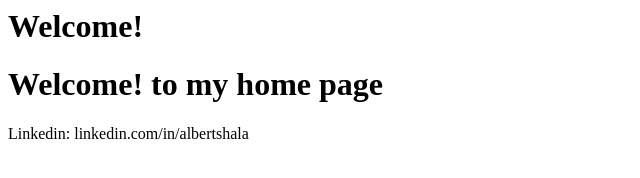
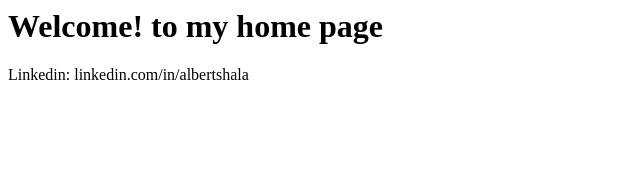
Before and after one commit to albertshala/albertshala.com, a plain HTML site: page index.html in a window 1280 px wide. Shown: the whole page, without its empty margins (0-640 px from the left). Drawn offline with Linux system fonts and the light colour scheme.

Commit message:
update 2 (#2)

```diff
--- a/index.html
+++ b/index.html
@@ -1,5 +1,4 @@
 <html lang="en">
-<H1>Welcome!</H1>
   <head>
   </head>
   <body>
```
